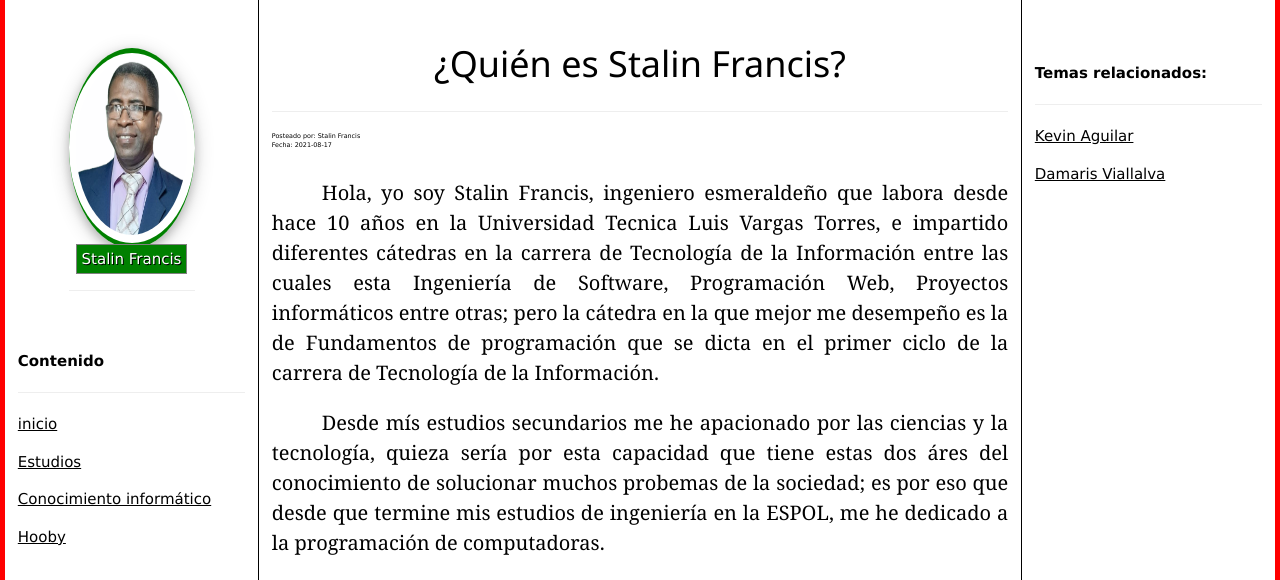
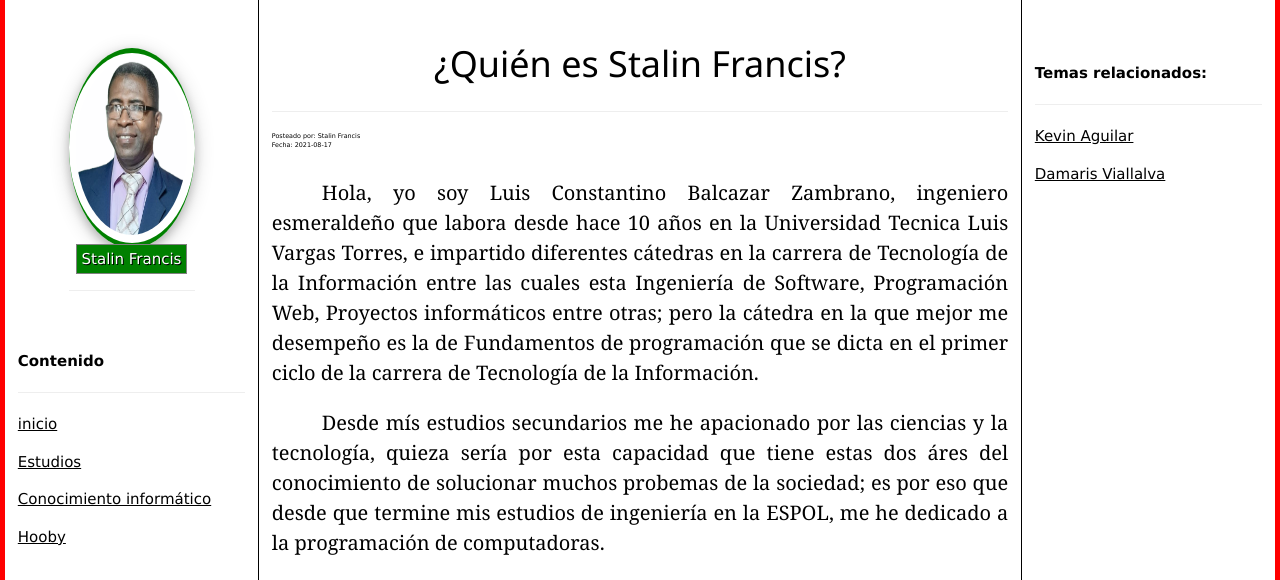
Before and after one commit to LuisBaalcazar/BalcazarLuis, a PHP site: page / in a window 1280 px wide. Shown: the part 51-631 px from the top of the page. Run offline with PHP 8.4, Linux system fonts and the light colour scheme.

Commit message:
cambie el nombre

```diff
--- a/index.php
+++ b/index.php
@@ -24,7 +24,7 @@ include("marco-right.php");
   </div>
   <div style="width: 100%; height:100%;" >
            <div  style="text-align:justify; font-size: 20px;">
-                   <p class="eys-parrafo">Hola, yo soy Stalin Francis, ingeniero esmeraldeño que labora desde hace 10 años en la Universidad Tecnica Luis Vargas Torres, e impartido diferentes cátedras en la carrera de Tecnología de la Información entre las cuales esta Ingeniería de Software, Programación Web, Proyectos informáticos entre otras; pero la cátedra en la que mejor me desempeño es la de Fundamentos de programación que se dicta en el primer ciclo de la carrera de Tecnología de la Información. </p>
+                   <p class="eys-parrafo">Hola, yo soy Luis Constantino Balcazar Zambrano, ingeniero esmeraldeño que labora desde hace 10 años en la Universidad Tecnica Luis Vargas Torres, e impartido diferentes cátedras en la carrera de Tecnología de la Información entre las cuales esta Ingeniería de Software, Programación Web, Proyectos informáticos entre otras; pero la cátedra en la que mejor me desempeño es la de Fundamentos de programación que se dicta en el primer ciclo de la carrera de Tecnología de la Información. </p>
                    <p class="eys-parrafo">Desde mís estudios secundarios me he apacionado por las ciencias y la tecnología, quieza sería  por esta capacidad que tiene estas dos áres del conocimiento de solucionar muchos probemas de la sociedad; es por eso que desde que termine mis estudios de ingeniería en la ESPOL, me he dedicado a la programación de computadoras. </p>
 <p class="eys-parrafo"> El primer lenguaje con el cual empece a programar en el tercer ciclo de universidad fue el <b><a href="https://en.wikipedia.org/wiki/BASIC"> basic</a></b>  para este tiempo la ESPOL contaba con laboratorios de computadora  una computadora personal de marca IBM de tip XT modelo 5160  en es.</p>
 
```
